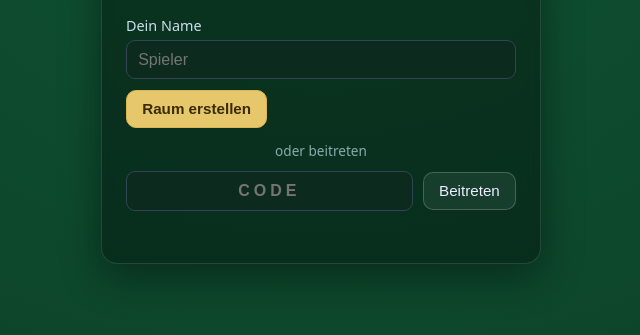
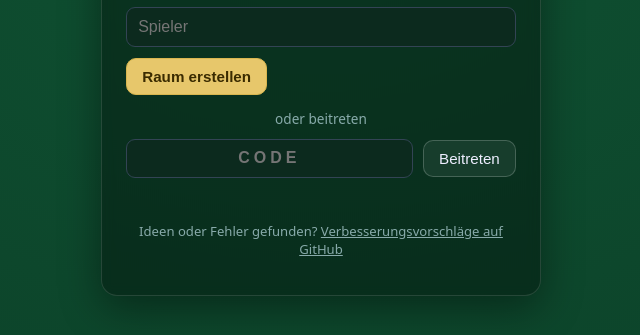
Before and after one commit to Simon0Harms/Portriga, a website: page public/index.html in a window 1280 px wide. Shown: the part 323-658 px from the top of the page, without its empty margins (319-959 px from the left). Drawn offline with Linux system fonts and the light colour scheme; files whose address does not match are found by name.

Commit message:
Link zu GitHub-Issues für Verbesserungsvorschläge auf Startseite (closes #4)

```diff
--- a/public/index.html
+++ b/public/index.html
@@ -35,6 +35,8 @@
         <button id="btn-join">Beitreten</button>
       </div>
       <p id="home-msg" class="msg"></p>
+      <p class="feedback hint">Ideen oder Fehler gefunden?
+        <a href="https://github.com/Simon0Harms/Portriga/issues" target="_blank" rel="noopener noreferrer">Verbesserungsvorschläge auf GitHub</a></p>
     </div>
   </section>
 
--- a/public/style.css
+++ b/public/style.css
@@ -235,3 +235,5 @@ button.link{background:none;border:none;color:var(--accent);padding:.3em;text-de
 /* Hand nicht unter den fixen Voice- (links) / Chat-Buttons (rechts) verstecken */
 @media (min-width:880px){ #myhand-wrap{padding-left:215px;padding-right:215px} }
 @media (max-width:879px){ #myhand-wrap{padding-bottom:calc(66px + env(safe-area-inset-bottom,0px))} }
+.feedback{margin-top:1rem;text-align:center}
+.feedback a{color:inherit;text-decoration:underline}
```
